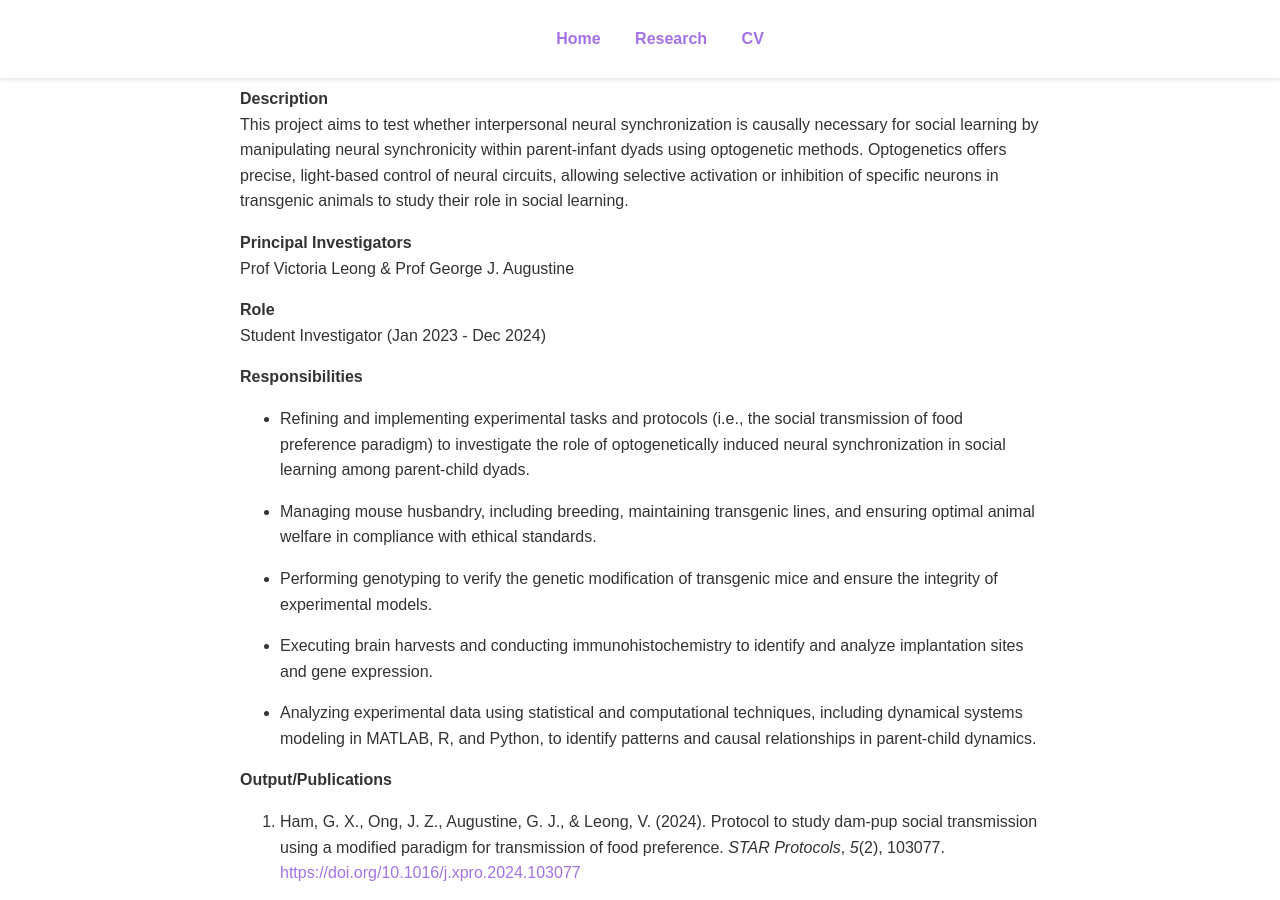
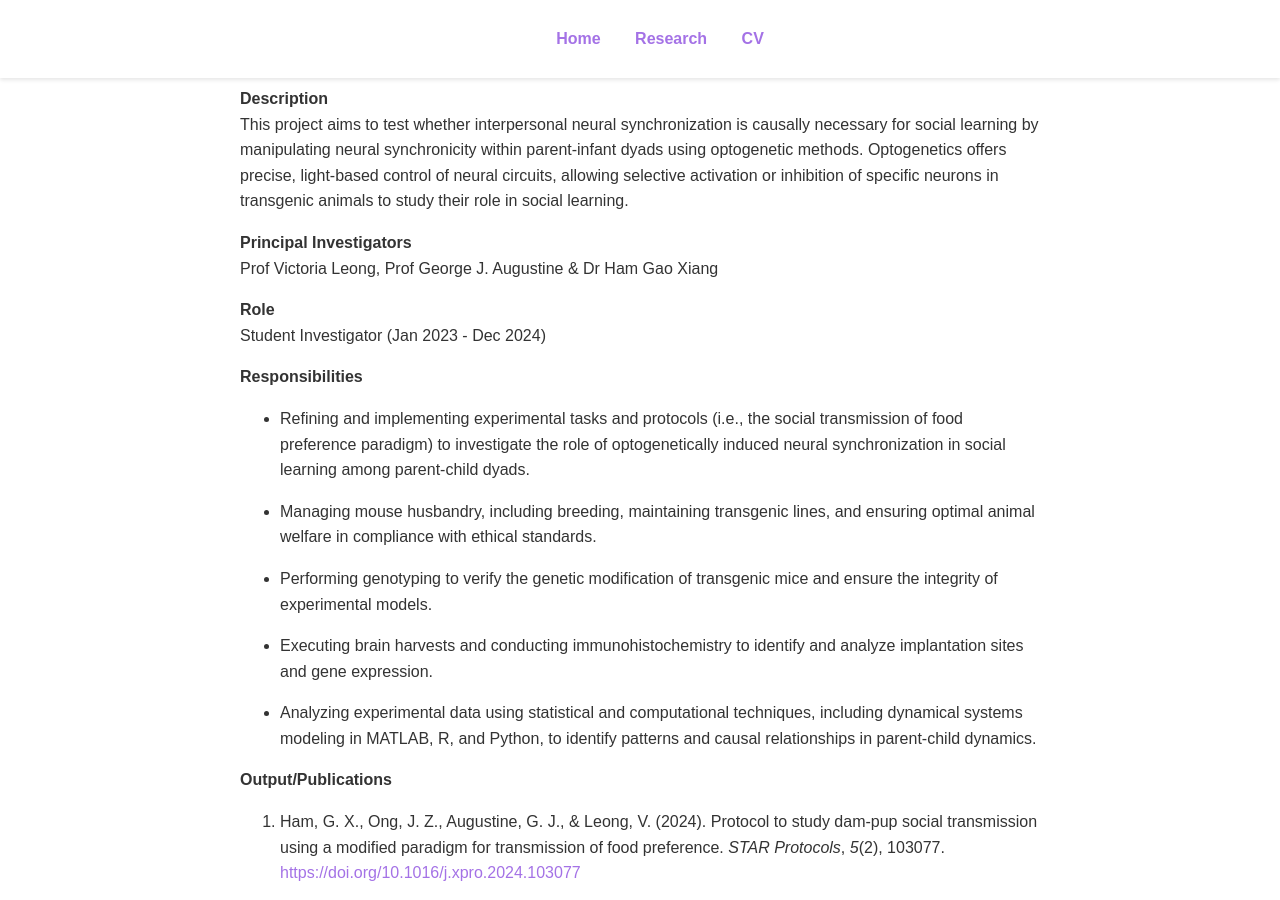
Before and after one commit to jonathanongzm/jonathanongzm.github.io, a Jekyll site: the page built from research.markdown, in a window 1280 px wide and 900 px high, scrolled down 2131 px. Built offline with Jekyll 4.4.1, drawn with Linux system fonts in a browser that asks for light colours.

Commit message:
edited typo in research page

```diff
--- a/research.markdown
+++ b/research.markdown
@@ -43,7 +43,7 @@ Student Investigator (Jan 2023 - Dec 2024)
 This project aims to test whether interpersonal neural synchronization is causally necessary for social learning by manipulating neural synchronicity within parent-infant dyads using optogenetic methods. Optogenetics offers precise, light-based control of neural circuits, allowing selective activation or inhibition of specific neurons in transgenic animals to study their role in social learning.
 
 **Principal Investigators**<br>
-Prof Victoria Leong & Prof George J. Augustine
+Prof Victoria Leong, Prof George J. Augustine & Dr Ham Gao Xiang
 
 **Role**<br>
 Student Investigator (Jan 2023 - Dec 2024)
```
